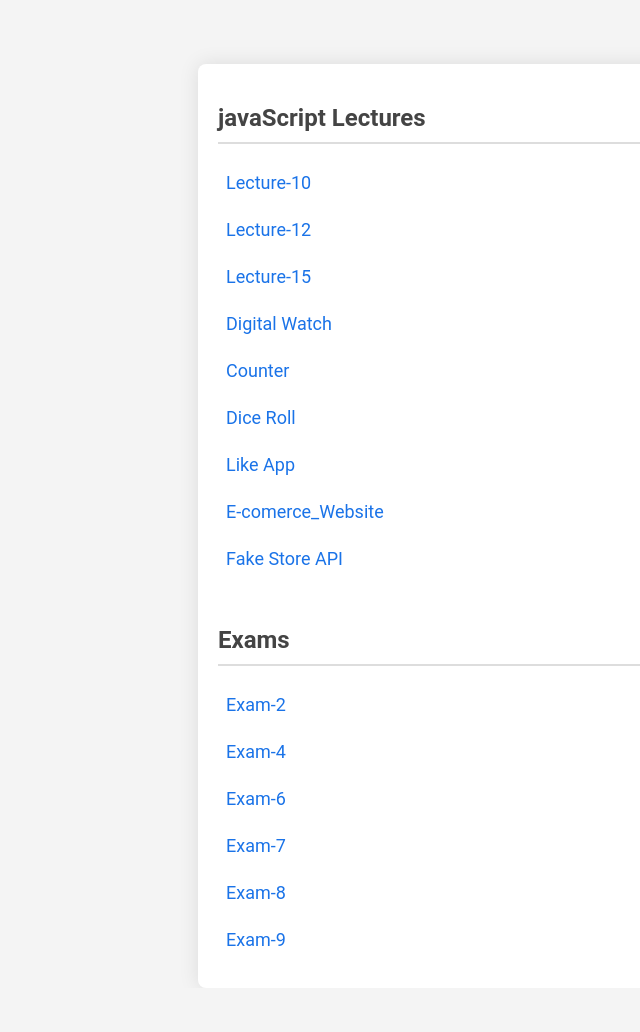
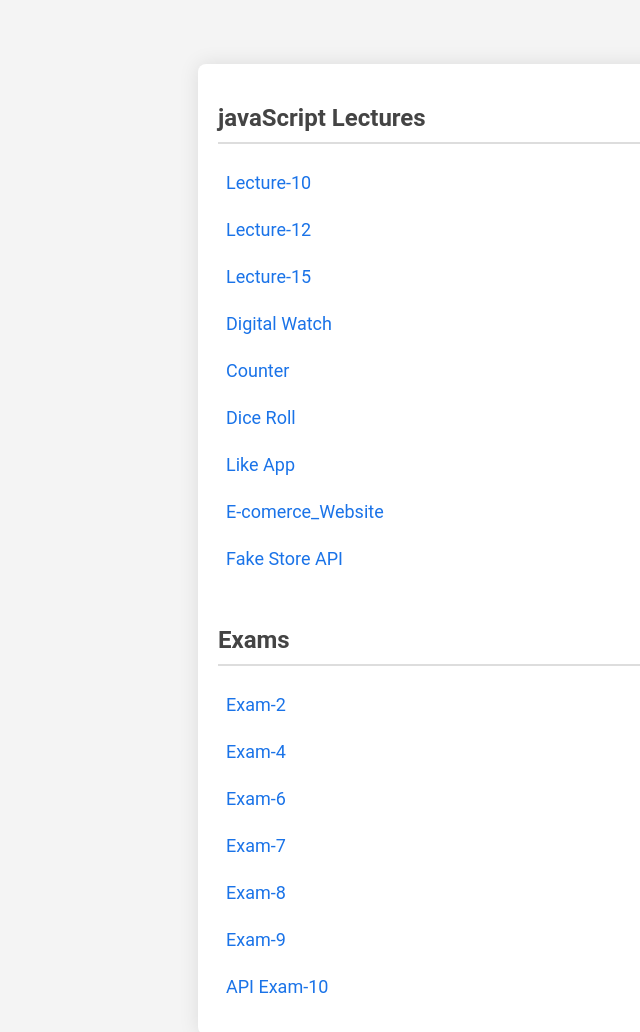
Before and after one commit to RajSolanki09/Main_JavaScript, a plain HTML site: page index.html in a window 1280 px wide. Shown: the whole page, without its empty margins (122-762 px from the left). Before the commit the page ends 988 px from the top, so only its background shows below. Drawn offline with Linux system fonts and the light colour scheme.

Commit message:
index.html

```diff
--- a/index.html
+++ b/index.html
@@ -89,6 +89,7 @@
       <a href="./Exam-7/index.html">Exam-7</a>
       <a href="./Exam-9/homePage.html">Exam-8</a>
       <a href="./Exam-9_studentData/index.html">Exam-9</a>
+      <a href="./API Exam-10/index.html">API Exam-10</a>
 
     </div>
   </body>
```
